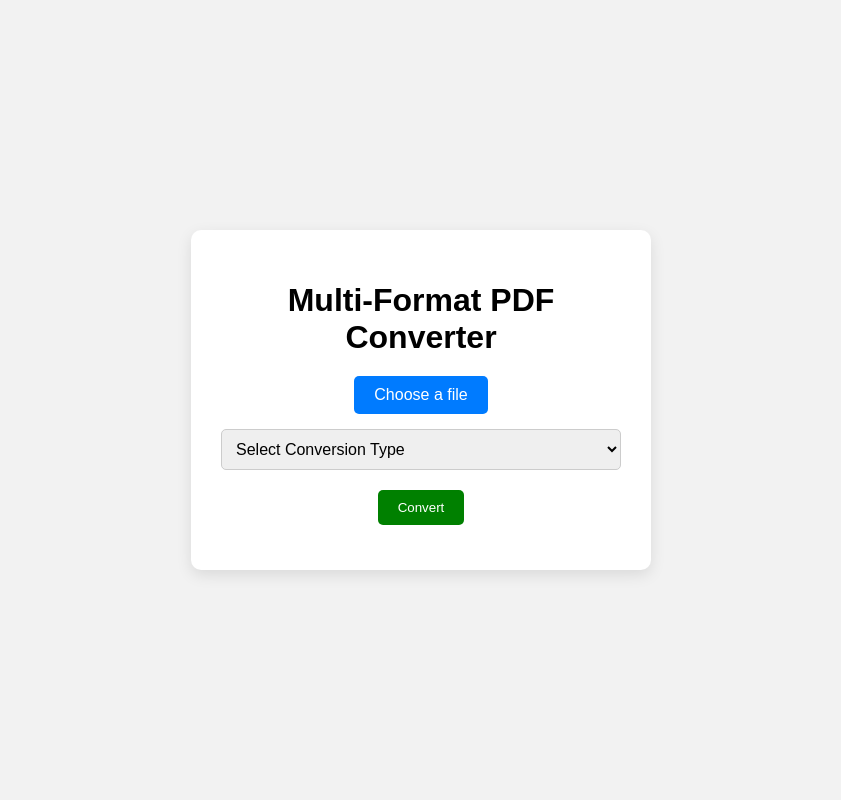
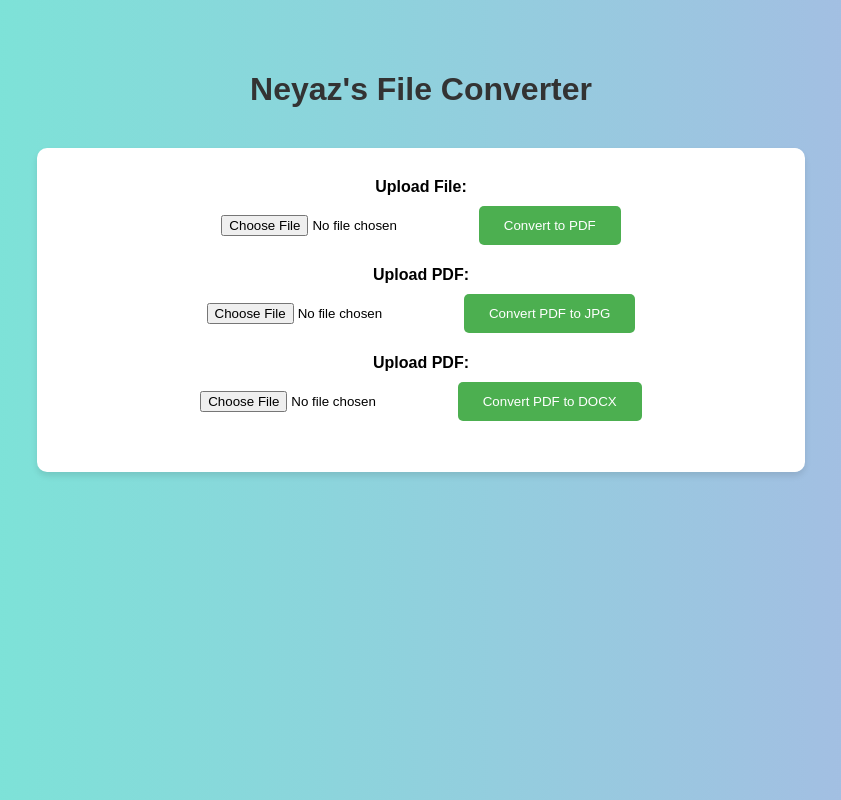
Before and after one commit to Neyaz89/PdfConverter, a Flask app: page / in a window 1280 px wide. Shown: the whole page, without its empty margins (219-1060 px from the left). Run offline with Flask 3, Linux system fonts and the light colour scheme.

Commit message:
🚀 Added full redesign with pro UI and support for DOCX, PPTX, image to PDF, PDF to JPG/DOCX

```diff
--- a/app.py
+++ b/app.py
@@ -1,129 +1,140 @@
-from flask import Flask, request, send_file, render_template, redirect, url_for, flash
+from flask import Flask, render_template, request, send_file, redirect, url_for, flash
+from werkzeug.utils import secure_filename
 import os
 import uuid
-import threading
-import time
-from werkzeug.utils import secure_filename
+import subprocess
+from PIL import Image
 import img2pdf
-import subprocess
-from fpdf import FPDF
 from pdf2image import convert_from_path
 from pdf2docx import Converter
-from PIL import Image
 
 app = Flask(__name__)
-app.secret_key = "supersecretkey"
+app.secret_key = 'supersecretkey'
 
-UPLOAD_FOLDER = "uploads"
-CONVERTED_FOLDER = "converted"
+UPLOAD_FOLDER = 'uploads'
+CONVERTED_FOLDER = 'converted'
 os.makedirs(UPLOAD_FOLDER, exist_ok=True)
 os.makedirs(CONVERTED_FOLDER, exist_ok=True)
 
-@app.route("/")
+@app.route('/')
 def index():
-    return render_template("index.html")
+    return render_template('index.html')
 
-# LibreOffice conversion helper
 def convert_with_libreoffice(input_path, output_dir):
     try:
         subprocess.run([
-            "soffice", "--headless", "--convert-to", "pdf", "--outdir", output_dir, input_path
+            'soffice', '--headless', '--convert-to', 'pdf', '--outdir', output_dir, input_path
         ], check=True)
         base = os.path.splitext(os.path.basename(input_path))[0]
         return os.path.join(output_dir, f"{base}.pdf")
     except subprocess.CalledProcessError as e:
         raise Exception("LibreOffice conversion failed") from e
 
-@app.route("/convert", methods=["POST"])
+@app.route('/convert', methods=['POST'])
 def convert_file():
-    if "file" not in request.files or "conversion_type" not in request.form:
-        flash("File or conversion type missing.")
-        return redirect(url_for("index"))
+    if 'file' not in request.files:
+        flash('No file uploaded.')
+        return redirect(url_for('index'))
 
-    file = request.files["file"]
-    conversion_type = request.form["conversion_type"]
-    if file.filename == "":
-        flash("No file selected.")
-        return redirect(url_for("index"))
+    file = request.files['file']
+    if file.filename == '':
+        flash('No file selected.')
+        return redirect(url_for('index'))
 
     filename = secure_filename(file.filename)
-    file_ext = filename.rsplit(".", 1)[-1].lower()
+    file_ext = filename.rsplit('.', 1)[-1].lower()
     file_path = os.path.join(UPLOAD_FOLDER, filename)
     file.save(file_path)
 
     try:
-        output_filename = f"{uuid.uuid4()}.pdf"
-        output_path = os.path.join(CONVERTED_FOLDER, output_filename)
-
-        # TEXT to PDF
-        if conversion_type == "text-to-pdf":
-            text = file.read().decode("utf-8")
-            pdf = FPDF()
-            pdf.add_page()
-            pdf.set_font("Arial", size=12)
-            for line in text.split("\n"):
-                pdf.cell(200, 10, txt=line, ln=True)
-            pdf.output(output_path)
-            return send_file(output_path, as_attachment=True, download_name="converted.pdf")
-
-        # IMAGE to PDF
-        elif conversion_type == "image-to-pdf":
+        if file_ext in ['jpg', 'jpeg', 'png']:
+            output_filename = f"{uuid.uuid4()}.pdf"
+            output_path = os.path.join(CONVERTED_FOLDER, output_filename)
             with open(output_path, "wb") as f:
                 f.write(img2pdf.convert(file_path))
-            return send_file(output_path, as_attachment=True, download_name="converted.pdf")
+        elif file_ext in ['docx', 'pptx', 'xlsx', 'txt']:
+            output_path = convert_with_libreoffice(file_path, CONVERTED_FOLDER)
+        elif file_ext == 'pdf':
+            return send_file(file_path, as_attachment=True, download_name="converted.pdf")
+        else:
+            flash('Unsupported file type.')
+            return redirect(url_for('index'))
 
-        # DOCX, PPTX to PDF
-        elif conversion_type in ["docx-to-pdf", "pptx-to-pdf"]:
-            output_path = convert_with_libreoffice(file_path, CONVERTED_FOLDER)
-            return send_file(output_path, as_attachment=True, download_name="converted.pdf")
-
-        # PDF to JPG
-        elif conversion_type == "pdf-to-jpg":
-            images = convert_from_path(file_path)
-            image_path = os.path.join(CONVERTED_FOLDER, f"{uuid.uuid4()}.jpg")
-            images[0].save(image_path, "JPEG")
-            return send_file(image_path, as_attachment=True, download_name="converted.jpg")
-
-        # PDF to DOCX
-        elif conversion_type == "pdf-to-docx":
-            output_path = os.path.join(CONVERTED_FOLDER, f"{uuid.uuid4()}.docx")
-            cv = Converter(file_path)
-            cv.convert(output_path, start=0, end=None)
-            cv.close()
-            return send_file(output_path, as_attachment=True, download_name="converted.docx")
-
-        # Default - unsupported
-        else:
-            flash("Unsupported conversion type.")
-            return redirect(url_for("index"))
-
+        return send_file(output_path, as_attachment=True, download_name="converted.pdf")
     except Exception as e:
         print("Conversion error:", e)
-        flash("Error converting file. Please try again.")
-        return redirect(url_for("index"))
-
+        flash('Error converting file. Please try again.')
+        return redirect(url_for('index'))
     finally:
         try:
             os.remove(file_path)
         except:
             pass
 
-# Cleanup old files
-def cleanup_folder(folder, max_age_seconds=300):
-    while True:
-        now = time.time()
-        for filename in os.listdir(folder):
-            path = os.path.join(folder, filename)
-            if os.path.isfile(path) and (now - os.path.getmtime(path)) > max_age_seconds:
-                try:
-                    os.remove(path)
-                    print(f"Deleted old file: {path}")
-                except Exception as e:
-                    print(f"Failed to delete {path}: {e}")
-        time.sleep(60)
+@app.route('/pdf-to-jpg', methods=['POST'])
+def pdf_to_jpg():
+    if 'file' not in request.files:
+        flash('No file uploaded.')
+        return redirect(url_for('index'))
 
-threading.Thread(target=cleanup_folder, args=(UPLOAD_FOLDER,), daemon=True).start()
-threading.Thread(target=cleanup_folder, args=(CONVERTED_FOLDER,), daemon=True).start()
+    file = request.files['file']
+    if file.filename == '':
+        flash('No file selected.')
+        return redirect(url_for('index'))
 
-if __name__ == "__main__":
-    app.run(host='0.0.0.0', port=int(os.environ.get("PORT", 5000)), debug=True)
+    filename = secure_filename(file.filename)
+    file_path = os.path.join(UPLOAD_FOLDER, filename)
+    file.save(file_path)
+
+    try:
+        images = convert_from_path(file_path)
+        output_images = []
+        for i, img in enumerate(images):
+            output_path = os.path.join(CONVERTED_FOLDER, f"{uuid.uuid4()}.jpg")
+            img.save(output_path, 'JPEG')
+            output_images.append(output_path)
+        # For simplicity, returning the first image
+        return send_file(output_images[0], as_attachment=True, download_name="converted.jpg")
+    except Exception as e:
+        flash('Error converting PDF to JPG.')
+        return redirect(url_for('index'))
+    finally:
+        try:
+            os.remove(file_path)
+        except:
+            pass
+
+@app.route('/pdf-to-docx', methods=['POST'])
+def pdf_to_docx():
+    if 'file' not in request.files:
+        flash('No file uploaded.')
+        return redirect(url_for('index'))
+
+    file = request.files['file']
+    if file.filename == '':
+        flash('No file selected.')
+        return redirect(url_for('index'))
+
+    filename = secure_filename(file.filename)
+    file_path = os.path.join(UPLOAD_FOLDER, filename)
+    file.save(file_path)
+
+    output_filename = f"{uuid.uuid4()}.docx"
+    output_path = os.path.join(CONVERTED_FOLDER, output_filename)
+
+    try:
+        cv = Converter(file_path)
+        cv.convert(output_path, start=0, end=None)
+        cv.close()
+        return send_file(output_path, as_attachment=True, download_name="converted.docx")
+    except Exception as e:
+        flash('Error converting PDF to DOCX.')
+        return redirect(url_for('index'))
+    finally:
+        try:
+            os.remove(file_path)
+        except:
+            pass
+
+if __name__ == '__main__':
+    app.run(debug=True)
--- a/static/style.css
+++ b/static/style.css
@@ -1,79 +1,53 @@
 body {
     font-family: Arial, sans-serif;
-  background: #f2f2f2;
-  display: flex;
-  justify-content: center;
-  align-items: center;
-  height: 100vh;
+    background: linear-gradient(to right, #74ebd5, #ACB6E5);
     margin: 0;
+    padding: 0;
 }
 
 .container {
-  background: white;
-  padding: 30px;
-  border-radius: 10px;
+    width: 60%;
+    margin: auto;
+    padding: 50px 0;
     text-align: center;
-  box-shadow: 0 5px 15px rgba(0, 0, 0, 0.1);
-  width: 400px;
 }
 
 h1 {
+    color: #333;
+    margin-bottom: 40px;
+}
+
+.converter {
+    background-color: #fff;
+    padding: 30px;
+    border-radius: 10px;
+    box-shadow: 0 4px 6px rgba(0, 0, 0, 0.1);
+}
+
+form {
     margin-bottom: 20px;
 }
 
-input[type="file"] {
-  display: none;
+label {
+    display: block;
+    margin-bottom: 10px;
+    font-weight: bold;
 }
 
-#file-label {
-  display: inline-block;
-  padding: 10px 20px;
-  background: #007bff;
-  color: white;
-  border-radius: 5px;
-  cursor: pointer;
-  margin-bottom: 15px;
+input[type="file"] {
+    margin-bottom: 10px;
 }
 
-select {
-  width: 100%;
-  padding: 10px;
-  margin-bottom: 20px;
-  border-radius: 5px;
-  border: 1px solid #ccc;
-  font-size: 16px;
-}
-
-button {
-  padding: 10px 20px;
-  background: green;
+.btn {
+    background-color: #4CAF50;
     color: white;
+    padding: 12px 25px;
     border: none;
     border-radius: 5px;
     cursor: pointer;
+    transition: background-color 0.3s ease;
 }
 
-button:hover {
-  background: darkgreen;
+.btn:hover {
+    background-color: #45a049;
 }
-
-#loading {
-  margin-top: 10px;
-  font-style: italic;
-  color: #666;
-}
-
-#message {
-  margin-top: 15px;
-  font-weight: bold;
-  color: red;
-}
-
-.flash {
-  margin-top: 20px;
-  background-color: #ffeeee;
-  padding: 10px;
-  border-radius: 5px;
-  color: #d8000c;
-  border: 1px solid #d8000c;
-}
--- a/templates/index.html
+++ b/templates/index.html
@@ -1,68 +1,31 @@
 <!DOCTYPE html>
 <html lang="en">
 <head>
-  <meta charset="UTF-8">
-  <title>PDF Converter</title>
-  <link rel="stylesheet" href="/static/style.css">
+    <meta charset="UTF-8">
+    <title>Neyaz's File Converter</title>
+    <link rel="stylesheet" href="{{ url_for('static', filename='style.css') }}">
 </head>
 <body>
-  <div class="container">
-    <h1>Multi-Format PDF Converter</h1>
-
-    <form id="upload-form" enctype="multipart/form-data" method="POST" action="/convert">
-      <input type="file" id="file" name="file" required>
-      <label for="file" id="file-label">Choose a file</label>
-
-      <select id="convert_type" name="convert_type" required>
-        <option value="" disabled selected>Select Conversion Type</option>
-        <option value="text-to-pdf">Text to PDF</option>
-        <option value="image-to-pdf">Image to PDF (JPG, PNG)</option>
-        <option value="docx-to-pdf">DOCX to PDF</option>
-        <option value="pptx-to-pdf">PPTX to PDF</option>
-        <option value="pdf-to-jpg">PDF to JPG</option>
-        <option value="pdf-to-docx">PDF to DOCX</option>
-      </select>
-
-      <button type="submit">Convert</button>
-    </form>
-
-    <div id="loading" style="display: none;">⏳ Converting...</div>
-    <div id="message"></div>
-
-    {% with messages = get_flashed_messages() %}
-    {% if messages %}
-      <div class="flash">
-        {% for message in messages %}
-          <p>{{ message }}</p>
-        {% endfor %}
-      </div>
-    {% endif %}
-    {% endwith %}
-  </div>
-
-  <script>
-    const form = document.getElementById("upload-form");
-    const fileInput = document.getElementById("file");
-    const fileLabel = document.getElementById("file-label");
-    const message = document.getElementById("message");
-    const loading = document.getElementById("loading");
-
-    fileInput.addEventListener("change", () => {
-      if (fileInput.files.length > 0) {
-        fileLabel.textContent = fileInput.files[0].name;
-        message.textContent = "";
-      }
-    });
-
-    form.addEventListener("submit", (e) => {
-      if (fileInput.files.length === 0) {
-        e.preventDefault();
-        message.textContent = "❗ Please select a file.";
-        return;
-      }
-      loading.style.display = "block";
-      fileLabel.textContent = "Uploading...";
-    });
-  </script>
+    <div class="container">
+        <h1>Neyaz's File Converter</h1>
+        <div class="converter">
+            <form action="/convert" method="post" enctype="multipart/form-data">
+                <label for="file">Upload File:</label>
+                <input type="file" name="file" id="file" required>
+                <button type="submit" class="btn">Convert to PDF</button>
+            </form>
+            <form action="/pdf-to-jpg" method="post" enctype="multipart/form-data">
+                <label for="file">Upload PDF:</label>
+                <input type="file" name="file" id="file" required>
+                <button type="submit" class="btn">Convert PDF to JPG</button>
+            </form>
+            <form action="/pdf-to-docx" method="post" enctype="multipart/form-data">
+                <label for="file">Upload PDF:</label>
+                <input type="file" name="file" id="file" required>
+                <button type="submit" class="btn">Convert PDF to DOCX</button>
+            </form>
+        </div>
+    </div>
+    <script src="{{ url_for('static', filename='script.js') }}"></script>
 </body>
 </html>
```
Lines whose indentation alone changed are shown as unchanged.
